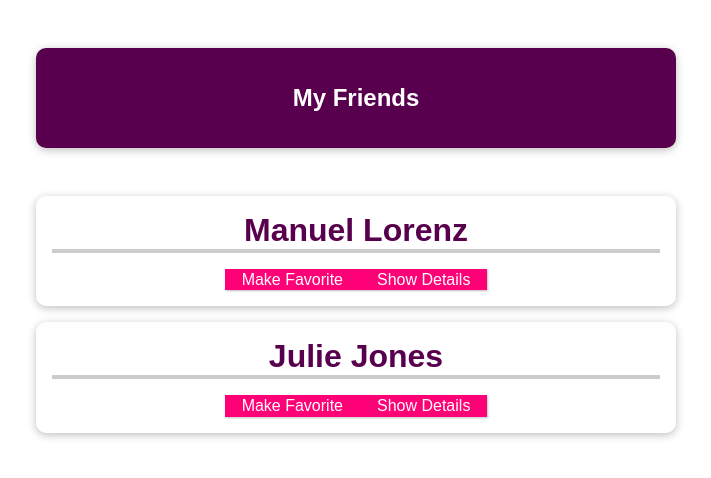
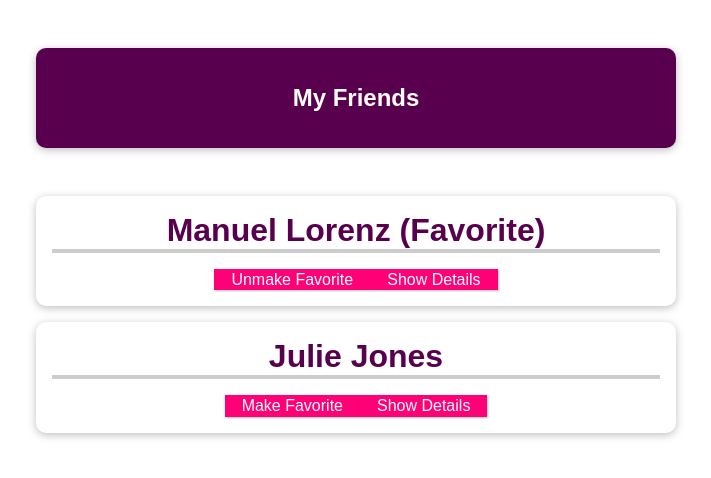
Before and after one commit to himalayanegi10/udemy-vue, a Vue app in the folder cmp-communication-01-starting-setup/cmp-communication-01-starting-setup/: page / in a window 1280 px wide. Shown: the top 478 px of the page, without its empty margins (284-995 px from the left). Built offline with nearby package versions, Linux system fonts and the light colour scheme.

Commit message:
Emitting custom events

```diff
--- a/cmp-communication-01-starting-setup/cmp-communication-01-starting-setup/src/App.vue
+++ b/cmp-communication-01-starting-setup/cmp-communication-01-starting-setup/src/App.vue
@@ -7,10 +7,13 @@
       <friend-contact
           v-for="friend in friends"
           :key="friend.id"
+          :id="friend.id"
           :name="friend.name"
           :phone-number="friend.phone"
           :email-address="friend.email"
-          :is-favorite="true"></friend-contact>
+          :is-favorite="friend.favorite"
+          @toggle-favorite="toggleFavorite"
+      ></friend-contact>
     </ul>
   </section>
 </template>
@@ -25,16 +28,24 @@ export default {
           name: "Manuel Lorenz",
           phone: "0123 45678 90",
           email: "manuel@localhost.com",
+          favorite: true
         },
         {
           id: "julie",
           name: "Julie Jones",
           phone: "0987 654421 21",
           email: "julie@localhost.com",
+          favorite: false
         },
       ],
     };
   },
+  methods: {
+    toggleFavorite(formID){
+      const toggleFavoriteForFriend = this.friends.find(f => f.id === formID);
+      toggleFavoriteForFriend.favorite = !toggleFavoriteForFriend.favorite;
+    }
+  }
 };
 </script>
 
--- a/cmp-communication-01-starting-setup/cmp-communication-01-starting-setup/src/components/FriendContact.vue
+++ b/cmp-communication-01-starting-setup/cmp-communication-01-starting-setup/src/components/FriendContact.vue
@@ -1,7 +1,7 @@
 <template>
   <li>
-    <h2>{{ name }} {{ friendIsFavorite ? '': '(Favorite)'}}</h2>
-    <button @click="toggleFavorite">{{ friendIsFavorite === '1' ? 'Unmake' : 'Make' }} Favorite</button>
+    <h2>{{ name }} {{ isFavorite ? '(Favorite)': ''}}</h2>
+    <button @click="toggleFavorite">{{ isFavorite ? 'Unmake' : 'Make' }} Favorite</button>
     <button @click="toggleDetails">{{ detailsAreVisible ? 'Hide' : 'Show' }} Details</button>
     <ul v-if="detailsAreVisible">
       <li>
@@ -25,6 +25,10 @@ export default {
   //     'isFavorite'
   // ],
   props: {
+    id: {
+      type: String,
+      required: true
+    },
     name: {
       type: String,
       required: true
@@ -49,7 +53,7 @@ export default {
   data() {
     return {
       detailsAreVisible: false,
-      friendIsFavorite: this.isFavorite
+      // friendIsFavorite: this.isFavorite
     };
   },
   methods: {
@@ -57,7 +61,9 @@ export default {
       this.detailsAreVisible = !this.detailsAreVisible;
     },
     toggleFavorite() {
-      this.friendIsFavorite = !this.friendIsFavorite;
+      // this.friendIsFavorite = !this.friendIsFavorite;
+      // move toggle logic to parent component
+      this.$emit('toggle-favorite', this.id);
     }
 
   }
```
